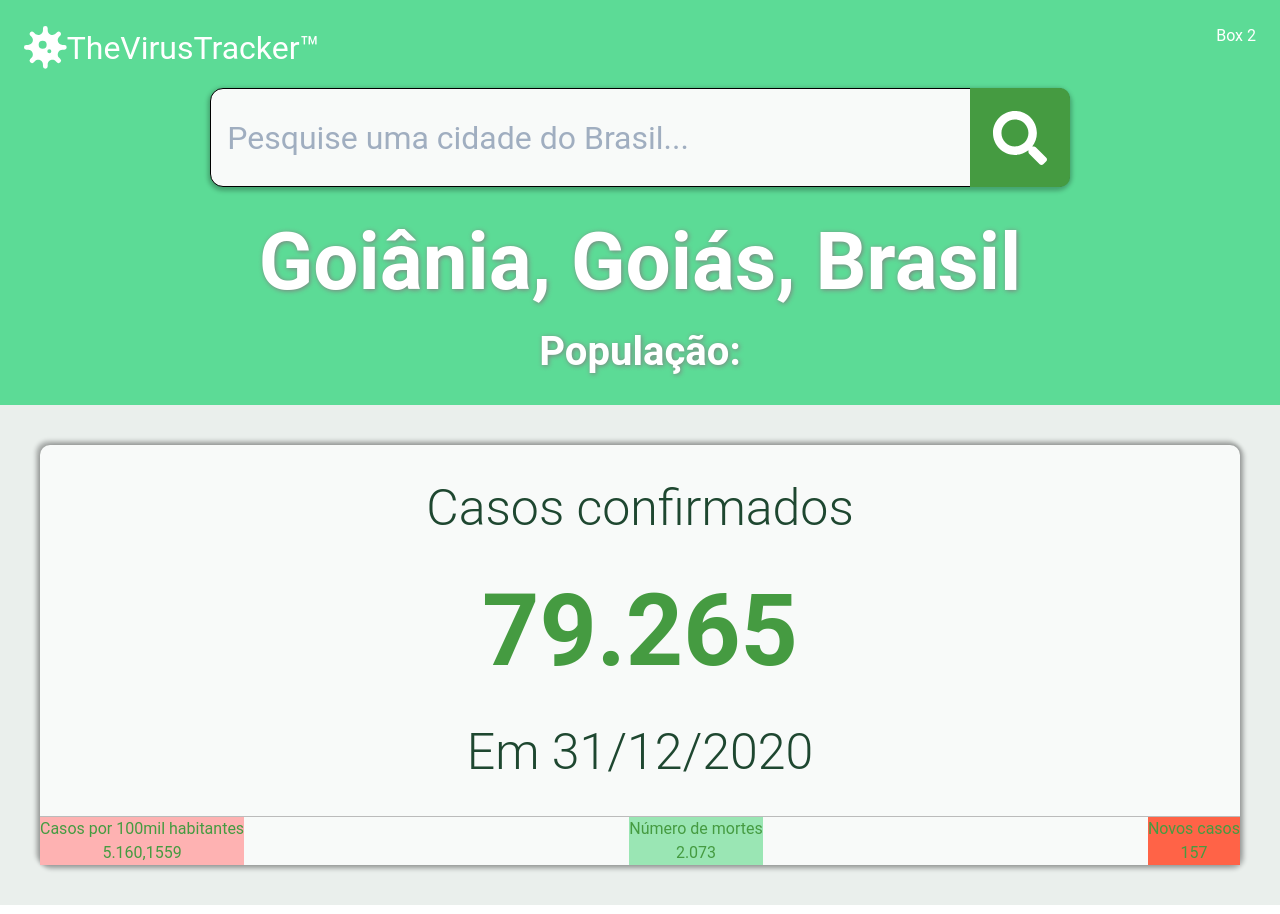
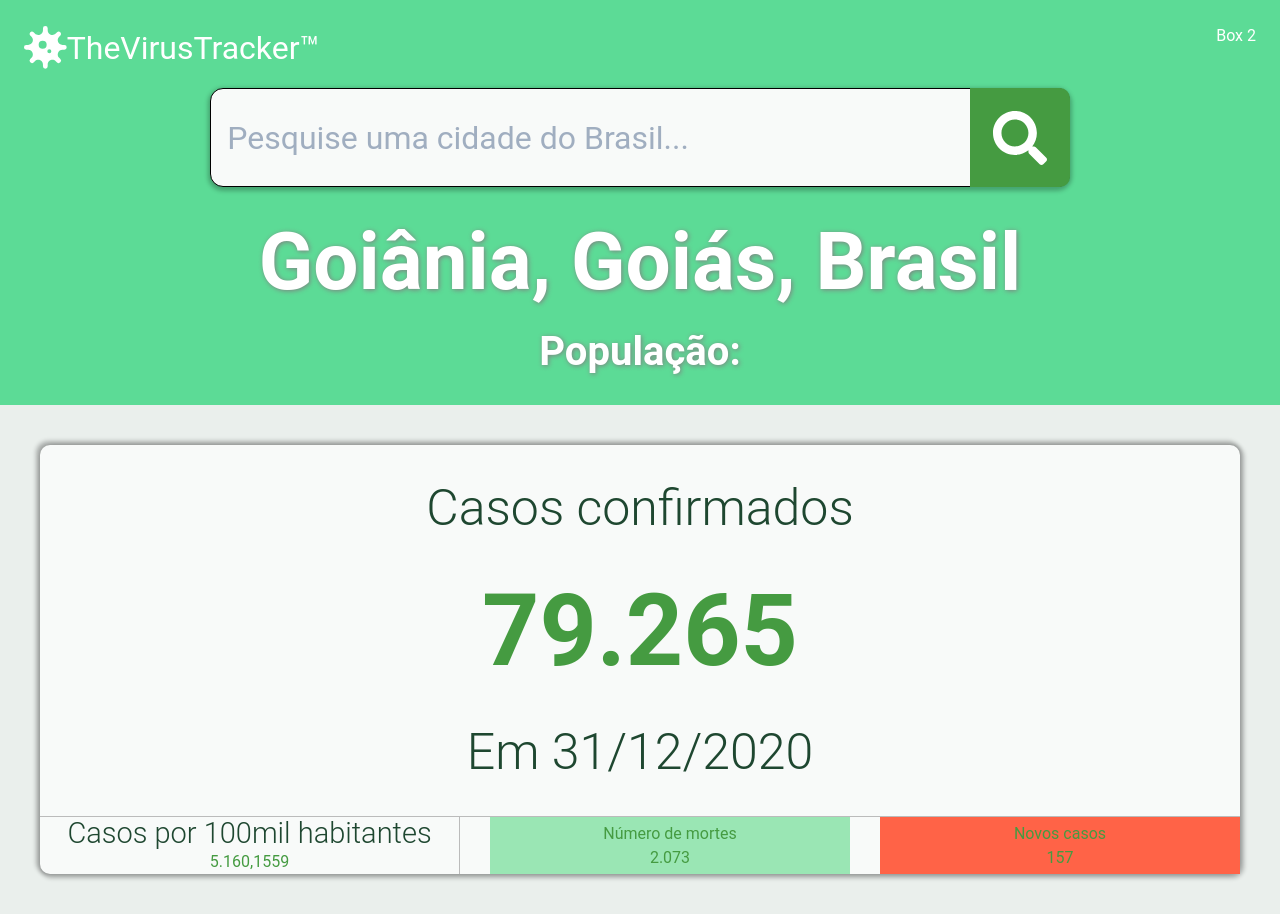
Before and after one commit to rique223/virus-tracker-tm, a React (Create React App) app: page / in a window 1280 px wide. Built offline with nearby package versions, Linux system fonts and the light colour scheme.

Commit message:
Alguns ajustes no código, ainda não finalizado

```diff
--- a/src/Components/cardData/CardData.tsx
+++ b/src/Components/cardData/CardData.tsx
@@ -1,4 +1,4 @@
-import { Box, Text, WrapItem, Center, Wrap } from "@chakra-ui/react";
+import { Box, Text, Center, Wrap } from "@chakra-ui/react";
 import { ReactElement } from "react";
 
 import React from "react";
@@ -68,18 +68,26 @@ const CardData: React.FC = (): ReactElement => {
         justifyContent="space-between"
       >
         <Center
-          h="30%"
-          bg="red.200"
+          w="35%"
           m="0"
           pos="relative"
           d="flex"
           flexDirection="column"
+          borderRight="1px solid #BBBBBB"
         >
-          <Text>Casos por 100mil habitantes</Text>
+          <Text
+            fontStyle="normal"
+            fontWeight="300"
+            fontSize="1.813rem"
+            lineHeight="33px"
+            textColor="#1E4730"
+          >
+            Casos por 100mil habitantes
+          </Text>
           <Text>5.160,1559</Text>
         </Center>
         <Center
-          h="30%"
+          w="30%"
           bg="green.200"
           mx="4px"
           pos="relative"
@@ -90,7 +98,7 @@ const CardData: React.FC = (): ReactElement => {
           <Text>2.073</Text>
         </Center>
         <Center
-          h="30%"
+          w="30%"
           bg="tomato"
           m="0"
           pos="relative"
```
Also changed, not shown: 1 other file (tests, documents, lock files or other folders).
